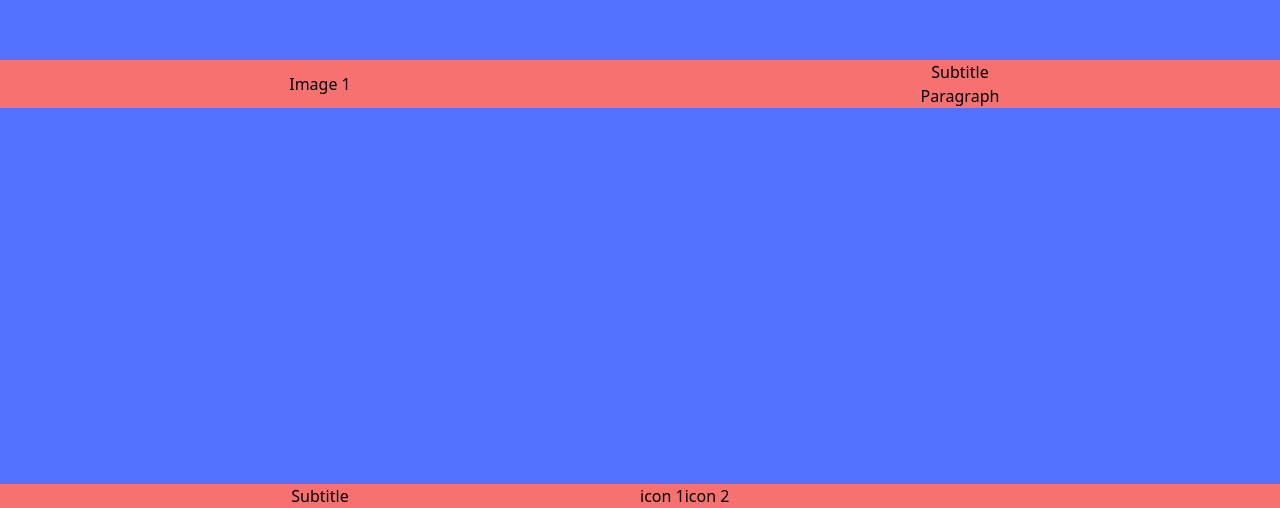
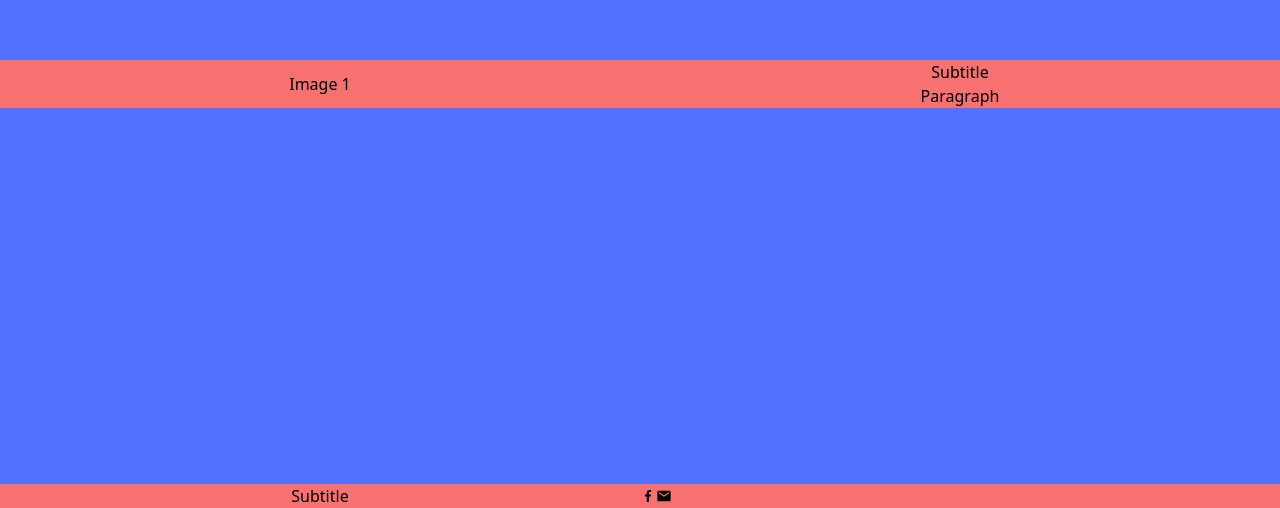
Before and after one commit to devarthurguilherme/ubomi-project, a React (Vite) app in the folder ubomi-project/: page / in a window 1280 px wide. Shown: the part 4316-4824 px from the top of the page. Built offline with nearby package versions, Linux system fonts and the light colour scheme.

Commit message:
Importing Icons: Facebook and Email

```diff
--- a/ubomi-project/package.json
+++ b/ubomi-project/package.json
@@ -17,6 +17,7 @@
     "postcss": "^8.4.31",
     "react": "^18.2.0",
     "react-dom": "^18.2.0",
+    "react-icons": "^4.11.0",
     "tailwindcss": "^3.3.3"
   },
   "devDependencies": {
--- a/ubomi-project/src/components/Footer.jsx
+++ b/ubomi-project/src/components/Footer.jsx
@@ -1,3 +1,6 @@
+import { BiLogoFacebook } from "react-icons/bi"
+import { MdEmail } from "react-icons/md"
+
 const Footer = () => {
   return (
     <footer>
@@ -8,8 +11,8 @@ const Footer = () => {
               <h2>Subtitle</h2>
             </div>
             <div className="lg:w-1/2 flex">
-              <p>icon 1</p>
-              <p>icon 2</p>
+              <BiLogoFacebook />
+              <MdEmail />
             </div>
           </div>
         </div>
```
Also changed, not shown: 1 other file (tests, documents, lock files or other folders).
